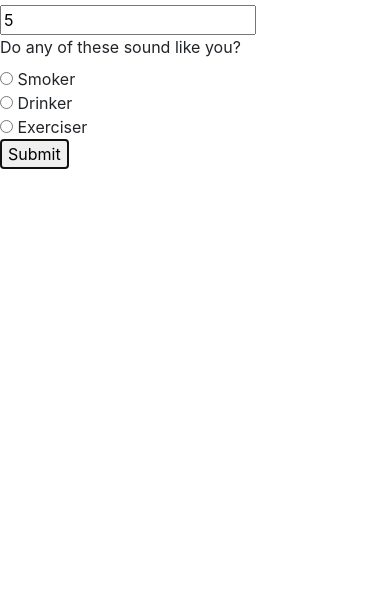
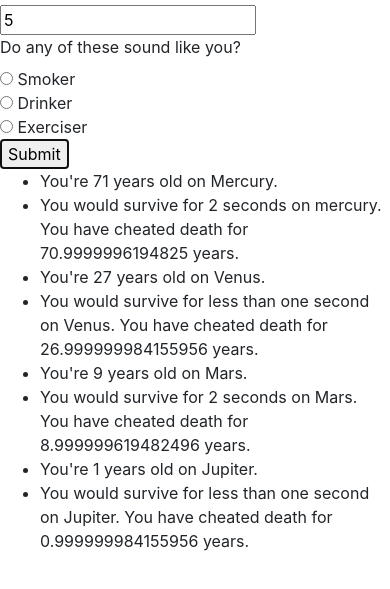
Before and after one commit to mikearino/Super-Galactic-Age-Calculator, a website built with webpack: page src/index.html in a window 390 px wide. Both pictures are taken after typing "5" into the empty fields and a click on the button "Submit". Shown: the part 179-768 px from the top of the page. Built offline with nearby package versions, Linux system fonts and the light colour scheme.

```diff
--- a/src/index.html
+++ b/src/index.html
@@ -14,6 +14,6 @@
     <input id="exercise" type="radio" name="exercise" value="true"> Exerciser<br>
     <button type="submit">Submit</button>
   </form>
-    <ul id="solution"></ul>
+  <ul id="result"></ul>
 </body>
 </html>
--- a/src/main.js
+++ b/src/main.js
@@ -1,4 +1,3 @@
-
 import { SolarCalc } from './solarSheet.js';
 import $ from 'jquery';
 import 'bootstrap';
@@ -8,24 +7,31 @@
 $(document).ready(function() {
   $('#age-form').submit(function(event) {
     event.preventDefault();
-    const age = $('#age').val().toString();//gets users age, converts
-    //to a string
+    const age = $('#age').val().toString();
     const smokes = $("#smoker[type='radio'][name='smoker']:checked").val();
     const drinks = $("#drinker[type='radio'][name='drinker']:checked").val();
     const exercises = $("#exercise[type='radio'][name='exercise']:checked").val();
-                       // $("input[type='radio'][name='rate']:checked").val();
     console.log(exercises)
     const newPerson = new SolarCalc (age, smokes, drinks, exercises)
-    newPerson.ageMaker()
-    newPerson.smokeAlarm()
-    newPerson.boozeCruiser()
-    newPerson.stairMaster()
-    console.log(newPerson.earthAge)
-
-    console.log(newPerson)
-    // var output = pingPong(goal);
-    // output.forEach(function(element) {
-    //   $('#solution').append("<li>" + element + "</li>");
-    // });
+    newPerson.ageMaker();
+    newPerson.smokeAlarm();
+    newPerson.boozeCruiser();
+    newPerson.stairMaster();
+    newPerson.mercuryAge();
+    newPerson.venusAge();
+    newPerson.marsAge();
+    newPerson.jupiterAge();
+    const mcDeath = newPerson.mercuryAgeExpect();
+    const veNope = newPerson.venusAgeExpect();
+    const marsNope = newPerson.marsAgeExpect();
+    const jupiDont = newPerson.jupiterAgeExpect();
+    $('#result').append("<li>" + `You're ${newPerson.mercury.toFixed()} years old on Mercury.` + "</li>")
+    $('#result').append("<li>" + `You would survive for 2 seconds on mercury. You have cheated death for ${mcDeath} years.` + "</li>")
+    $('#result').append("<li>" + `You're ${newPerson.venus.toFixed()} years old on Venus.` + "</li>")
+    $('#result').append("<li>" + `You would survive for less than one second on Venus. You have cheated death for ${veNope} years.` + "</li>")
+    $('#result').append("<li>" + `You're ${newPerson.mars.toFixed()} years old on Mars.` + "</li>")
+    $('#result').append("<li>" + `You would survive for 2 seconds on Mars. You have cheated death for ${marsNope} years.` + "</li>")
+    $('#result').append("<li>" + `You're ${newPerson.jupiter.toFixed()} years old on Jupiter.` + "</li>")
+    $('#result').append("<li>" + `You would survive for less than one second on Jupiter. You have cheated death for ${jupiDont} years.` + "</li>")
   });
 });
--- a/src/solarSheet.js
+++ b/src/solarSheet.js
@@ -40,17 +40,10 @@
 
   mercuryAge () {
     this.mercury = this.earthAge / .24
-     if(this.mercury >= 100) {
-       // console.log("You made it past the life expectancy you have" + this.mercury - 100)
-     }
   }
 
   venusAge () {
     this.venus = this.earthAge / .62
-    if(this.venus >= 100) {
-      console.log("You made it past 100 you have" + this.venus - 100 +
-      " years to live!")
-    }
   }
 
   marsAge () {
@@ -60,4 +53,20 @@
   jupiterAge () {
     this.jupiter = this.earthAge / 11.86
   }
+
+  mercuryAgeExpect () {
+    return this.mercury.toFixed() - .0000003805175038
+  }
+
+  venusAgeExpect () {
+    return this.venus.toFixed() - .000000015844044
+  }
+
+  marsAgeExpect () {
+    return this.mars.toFixed() - .0000003805175038
+  }
+
+  jupiterAgeExpect () {
+    return this.jupiter.toFixed() - .000000015844044
+  }
 };
```
Lines whose indentation alone changed are shown as unchanged.
